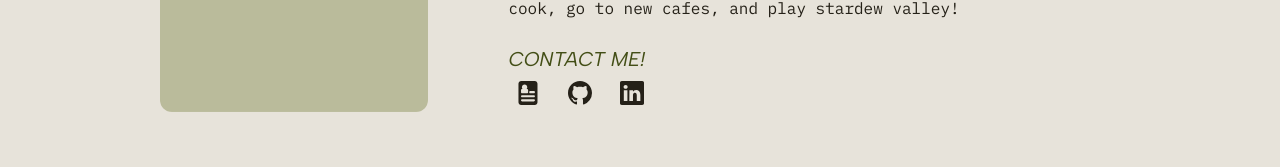
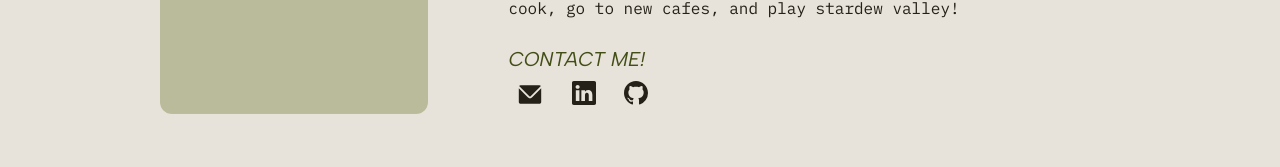
Before and after one commit to thashin04/portfolio-revamp, a Next.js app: page /about in a window 1280 px wide. Shown: the part 361-528 px from the top of the page. Built offline with nearby package versions, Linux system fonts and the light colour scheme.

Commit message:
contact update

```diff
--- a/app/about/page.tsx
+++ b/app/about/page.tsx
@@ -66,30 +66,32 @@ function About() {
                         CONTACT ME!
                     </h3>
                     <div className="flex max-md:px-12 max-lg:mx-auto max-lg:justify-center max-lg:pt-4 gap-3">
-                        <a href="/resume.pdf" target="_blank" className="cursor-pointer btn-2">
-                            <svg
-                                className="p-2 rounded-lg fill-current xl:size-10 2xl:size-14 dark:text-cream dark:hover:text-tan text-darkbrown hover:text-matcha transition-colors duration-300"
-                                xmlns="http://www.w3.org/2000/svg"
-                                width="40"
-                                height="40"
-                                viewBox="0 0 44 44"
-                                fill="currentColor"
-                            >
-                                <path d="M34.395,0H9.522c-2.762,0-5,2.239-5,5v33.916c0,2.761,2.238,5,5,5h24.871c2.762,0,5-2.239,5-5V5C39.395,2.239,37.154,0,34.395,0z M9.208,16.855c0-1.172,0.951-2.121,2.121-2.121h0.742c-0.791-0.874-1.277-2.03-1.277-3.304c0-2.723,2.209-4.931,4.932-4.931c2.725,0,4.932,2.207,4.932,4.932c0,1.272-0.486,2.429-1.279,3.303h0.709c1.172,0,2.121,0.949,2.121,2.121v3.578c0,1.122-0.875,2.03-1.975,2.106h-9.051c-1.1-0.076-1.975-0.984-1.975-2.106V16.855z M32.708,37.416h-21.5c-1.104,0-2-0.896-2-2s0.896-2,2-2h21.5c1.104,0,2,0.896,2,2S33.812,37.416,32.708,37.416z M32.708,29.916h-21.5c-1.104,0-2-0.896-2-2s0.896-2,2-2h21.5c1.104,0,2,0.896,2,2S33.812,29.916,32.708,29.916z M32.708,22.416h-6.5c-1.104,0-2-0.896-2-2c0-1.104,0.896-2,2-2h6.5c1.104,0,2,0.896,2,2C34.708,21.52,33.812,22.416,32.708,22.416z" />
-                            </svg>
+                    <a href="mailto:thashinbhuiyan04@gmail.com" target="_blank" className="cursor-pointer">
+                            <div className="dark:text-cream dark:hover:text-tan text-darkbrown hover:text-matcha p-2 rounded-lg fill-current transition-colors duration-300 btn-2 text-2xl">
+                                <svg
+                                    xmlns="http://www.w3.org/2000/svg"
+                                    width="30"
+                                    height="30"
+                                    viewBox="0 0 30 30"
+                                    fill="currentColor"
+                                    className="xl:size-7 max-xl:-translate-y-1 xl:-translate-y-[0.5px] 2xl:size-11 my-auto"
+                                >
+                                    <path d="M 5 5 C 4.2955948 5 3.6803238 5.3628126 3.3242188 5.9101562 L 14.292969 16.878906 C 14.696939 17.282876 15.303061 17.282876 15.707031 16.878906 L 26.675781 5.9101562 C 26.319676 5.3628126 25.704405 5 25 5 L 5 5 z M 3 8.4140625 L 3 23 C 3 24.108 3.892 25 5 25 L 25 25 C 26.108 25 27 24.108 27 23 L 27 8.4140625 L 17.121094 18.292969 C 15.958108 19.455959 14.041892 19.455959 12.878906 18.292969 L 3 8.4140625 z"/>
+                                </svg>
+                            </div>
                         </a>
-
-                        <a href="https://github.com/thashin04" target="_blank" className="cursor-pointer">
-                            <div className="dark:text-cream dark:hover:text-tan text-darkbrown hover:text-matcha p-2 rounded-lg fill-current transition-colors duration-300 btn-2 text-2xl">
-                                <svg stroke="currentColor" className="xl:size-6 2xl:size-10" fill="currentColor" strokeWidth="0" viewBox="0 0 16 16" height="1em" width="1em" xmlns="http://www.w3.org/2000/svg">
-                                    <path d="M8 0C3.58 0 0 3.58 0 8c0 3.54 2.29 6.53 5.47 7.59.4.07.55-.17.55-.38 0-.19-.01-.82-.01-1.49-2.01.37-2.53-.49-2.69-.94-.09-.23-.48-.94-.82-1.13-.28-.15-.68-.52-.01-.53.63-.01 1.08.58 1.23.82.72 1.21 1.87.87 2.33.66.07-.52.28-.87.51-1.07-1.78-.2-3.64-.89-3.64-3.95 0-.87.31-1.59.82-2.15-.08-.2-.36-1.02.08-2.12 0 0 .67-.21 2.2.82.64-.18 1.32-.27 2-.27s1.36.09 2 .27c1.53-1.04 2.2-.82 2.2-.82.44 1.1.16 1.92.08 2.12.51.56.82 1.27.82 2.15 0 3.07-1.87 3.75-3.65 3.95.29.25.54.73.54 1.48 0 1.07-.01 1.93-.01 2.2 0 .21.15.46.55.38A8.01 8.01 0 0 0 16 8c0-4.42-3.58-8-8-8"></path></svg></div></a>
                         <a href="https://www.linkedin.com/in/thashin04/" target="_blank" className="cursor-pointer">
                             <div className="bg-button-color p-2 rounded-lg fill-current dark:text-cream dark:hover:text-tan text-darkbrown hover:text-matcha btn-2  transition-colors duration-300 text-2xl">
-                                <svg stroke="currentColor" className="xl:size-6 2xl:size-10" fill="currentColor" strokeWidth="0" viewBox="0 0 16 16" height="1em" width="1em" xmlns="http://www.w3.org/2000/svg">
+                                <svg stroke="currentColor" className="xl:size-6 2xl:size-9 2xl:translate-y-0.5" fill="currentColor" strokeWidth="0" viewBox="0 0 16 16" height="1em" width="1em" xmlns="http://www.w3.org/2000/svg">
                                     <path d="M0 1.146C0 .513.526 0 1.175 0h13.65C15.474 0 16 .513 16 1.146v13.708c0 .633-.526 1.146-1.175 1.146H1.175C.526 16 0 15.487 0 14.854zm4.943 12.248V6.169H2.542v7.225zm-1.2-8.212c.837 0 1.358-.554 1.358-1.248-.015-.709-.52-1.248-1.342-1.248S2.4 3.226 2.4 3.934c0 .694.521 1.248 1.327 1.248zm4.908 8.212V9.359c0-.216.016-.432.08-.586.173-.431.568-.878 1.232-.878.869 0 1.216.662 1.216 1.634v3.865h2.401V9.25c0-2.22-1.184-3.252-2.764-3.252-1.274 0-1.845.7-2.165 1.193v.025h-.016l.016-.025V6.169h-2.4c.03.678 0 7.225 0 7.225z"></path>
                                 </svg>
                             </div>
                         </a>
+                        <a href="https://github.com/thashin04" target="_blank" className="cursor-pointer">
+                            <div className="dark:text-cream dark:hover:text-tan text-darkbrown hover:text-matcha p-2 rounded-lg fill-current transition-colors duration-300 btn-2 text-2xl">
+                                <svg stroke="currentColor" className="xl:size-6 2xl:size-9 2xl:translate-y-0.5" fill="currentColor" strokeWidth="0" viewBox="0 0 16 16" height="1em" width="1em" xmlns="http://www.w3.org/2000/svg">
+                                    <path d="M8 0C3.58 0 0 3.58 0 8c0 3.54 2.29 6.53 5.47 7.59.4.07.55-.17.55-.38 0-.19-.01-.82-.01-1.49-2.01.37-2.53-.49-2.69-.94-.09-.23-.48-.94-.82-1.13-.28-.15-.68-.52-.01-.53.63-.01 1.08.58 1.23.82.72 1.21 1.87.87 2.33.66.07-.52.28-.87.51-1.07-1.78-.2-3.64-.89-3.64-3.95 0-.87.31-1.59.82-2.15-.08-.2-.36-1.02.08-2.12 0 0 .67-.21 2.2.82.64-.18 1.32-.27 2-.27s1.36.09 2 .27c1.53-1.04 2.2-.82 2.2-.82.44 1.1.16 1.92.08 2.12.51.56.82 1.27.82 2.15 0 3.07-1.87 3.75-3.65 3.95.29.25.54.73.54 1.48 0 1.07-.01 1.93-.01 2.2 0 .21.15.46.55.38A8.01 8.01 0 0 0 16 8c0-4.42-3.58-8-8-8"></path></svg></div></a>
+
                     </div>
                 </div>
             </div>
```
